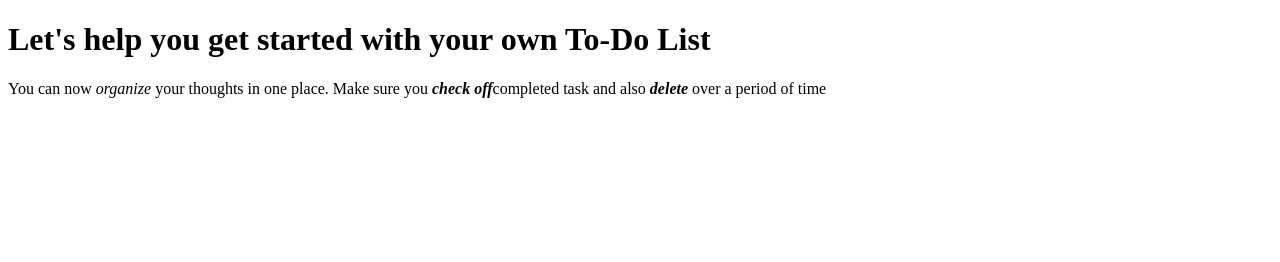
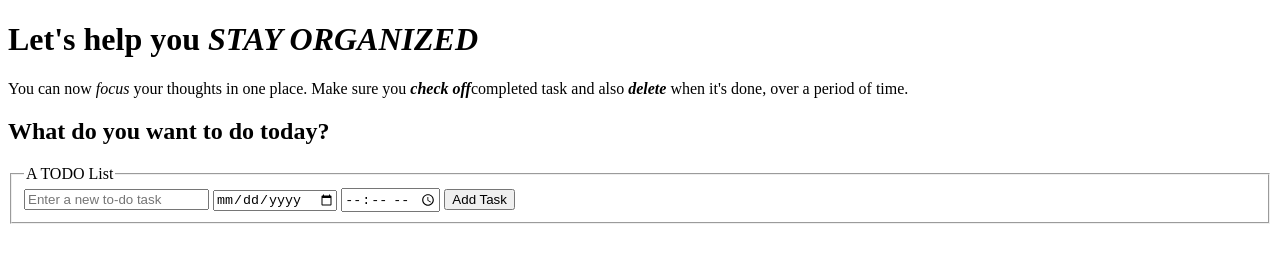
Before and after one commit to kofodym/TodoList, a plain HTML site: page index.html in a window 1280 px wide. Drawn offline with Linux system fonts and the light colour scheme.

Commit message:
Added HTML Structure

```diff
--- a/index.html
+++ b/index.html
@@ -1,17 +1,38 @@
 <!DOCTYPE html>
 <html lang="en">
+
 <head>
-    <meta charset="UTF-8">
-    <meta name="viewport" content="width=device-width, initial-scale=1.0">
-    <meta name="description" content="todo-list">
+    <meta charset="UTF-8" />
+    <meta name="viewport" content="width=device-width, initial-scale=1.0" />
+    <meta name="description" content="todo-list" />
     <title>TODO LIST</title>
 </head>
+
 <body>
-    <h1>Let's help you get started with your own To-Do List</h1>
-    <p>You can now <em>organize</em> your thoughts in one place. Make sure you <strong><em>check off</em></strong>completed task and also <strong><em>delete</em></strong> over a period of time</p>
-    <form action="">
+    <h1>
+        Let's help you <strong><em>STAY ORGANIZED</em></strong>
+    </h1>
+    <p>
+        You can now <em>focus</em> your thoughts in one place. Make sure you
+        <strong><em>check off</em></strong>completed task and also <strong><em>delete</em></strong> when it's done,
+        over a period of time.
+    </p>
 
-    </form>
+    <section>
+        <form class="form">
+            <h2 class="form-header">What do you want to do today?</h2>
+            <p id="date-time"></p>
+            <fieldset>
+                <legend>A TODO List</legend>
 
+                <input type="text" placeholder="Enter a new to-do task" class="input-text" />
+                <input type="date" name="date" id="date" />
+
+                <input type="time" name="" id="" />
+                <button type="submit" id="submit">Add Task</button>
+            </fieldset>
+        </form>
+    </section>
 </body>
+
 </html>
```
